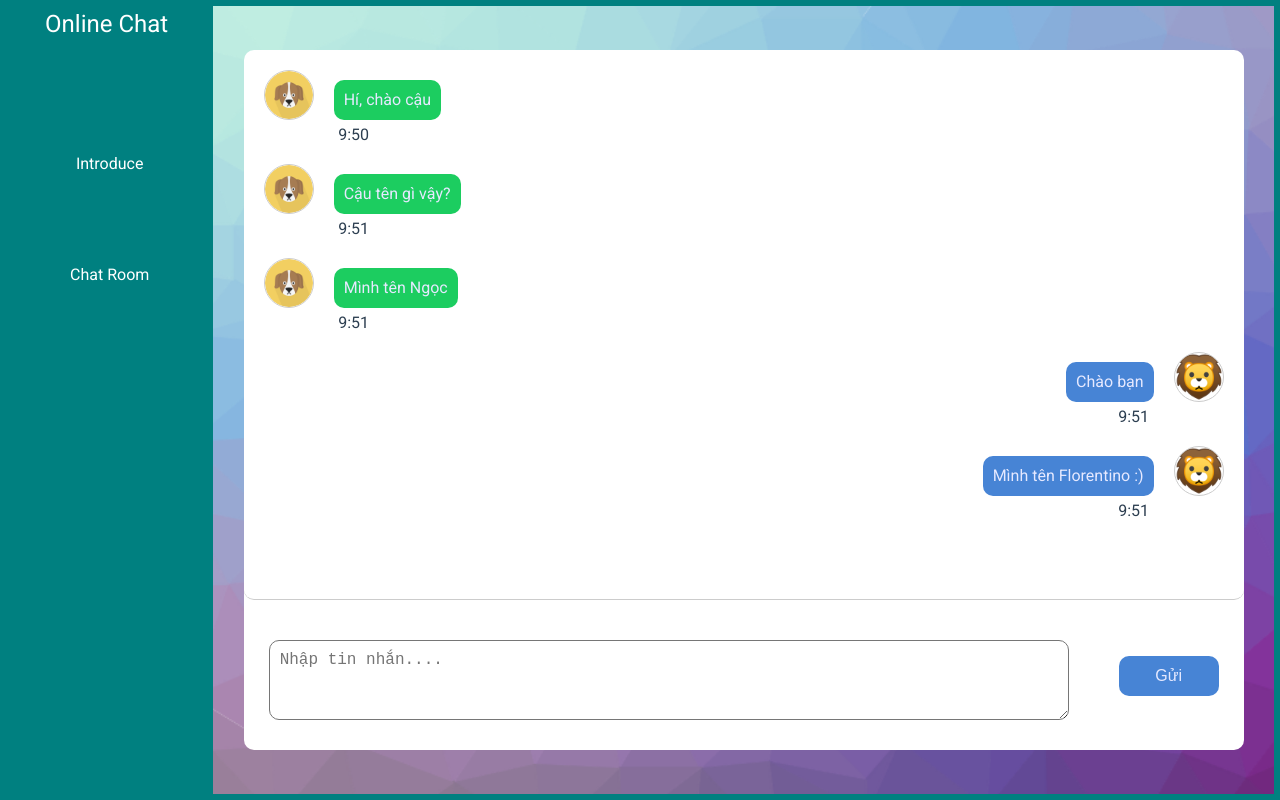
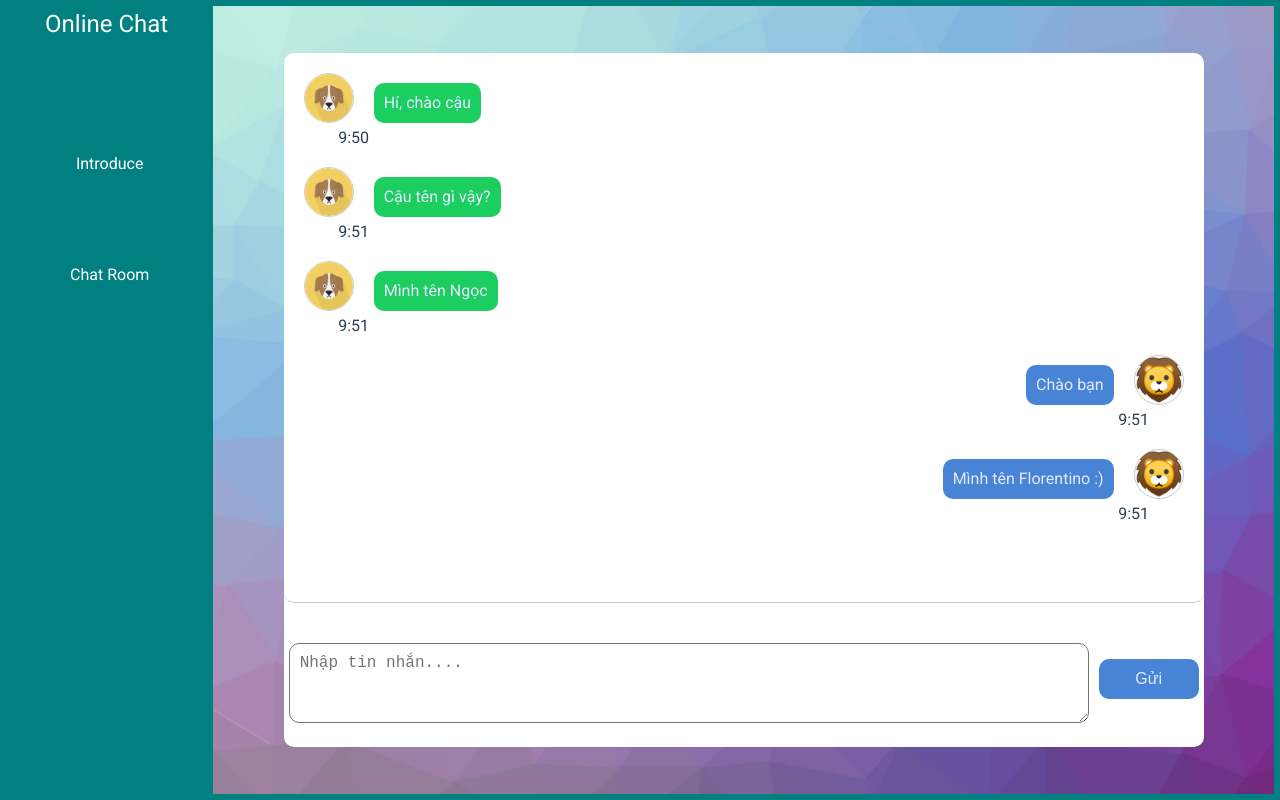
Before and after one commit to MVNgoc/WebSocket-, a Vue app: page /messenger in a window 1280 px wide. Built offline with nearby package versions, Linux system fonts and the light colour scheme.

Commit message:
style css

```diff
--- a/src/assets/style.css
+++ b/src/assets/style.css
@@ -145,8 +145,8 @@ a {
 }
 
 .mess-container .messenger {
-	width: 1000px;
-	height: 700px;
+	max-width: fit-content;
+	max-height: fit-content;
 	box-sizing: border-box;
 	border-radius: 10px;
 	background-color: #fff;
```
